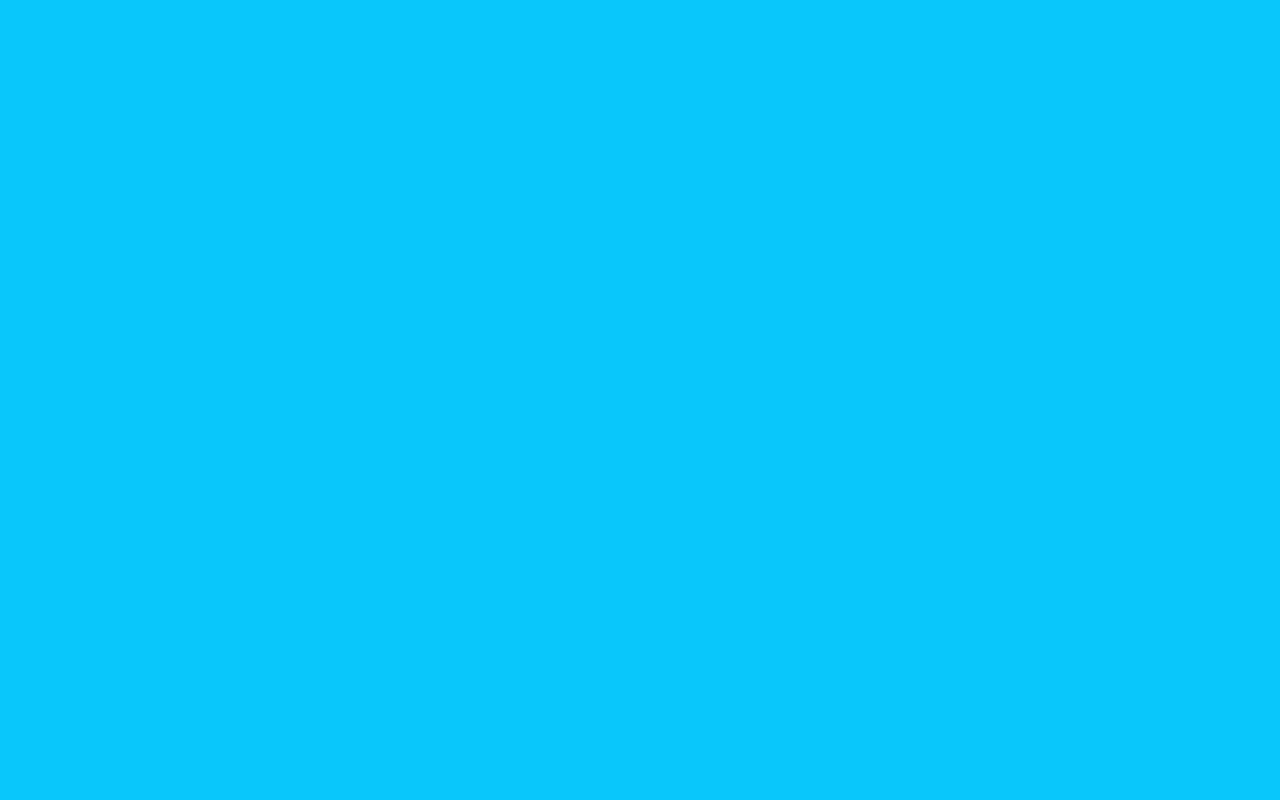
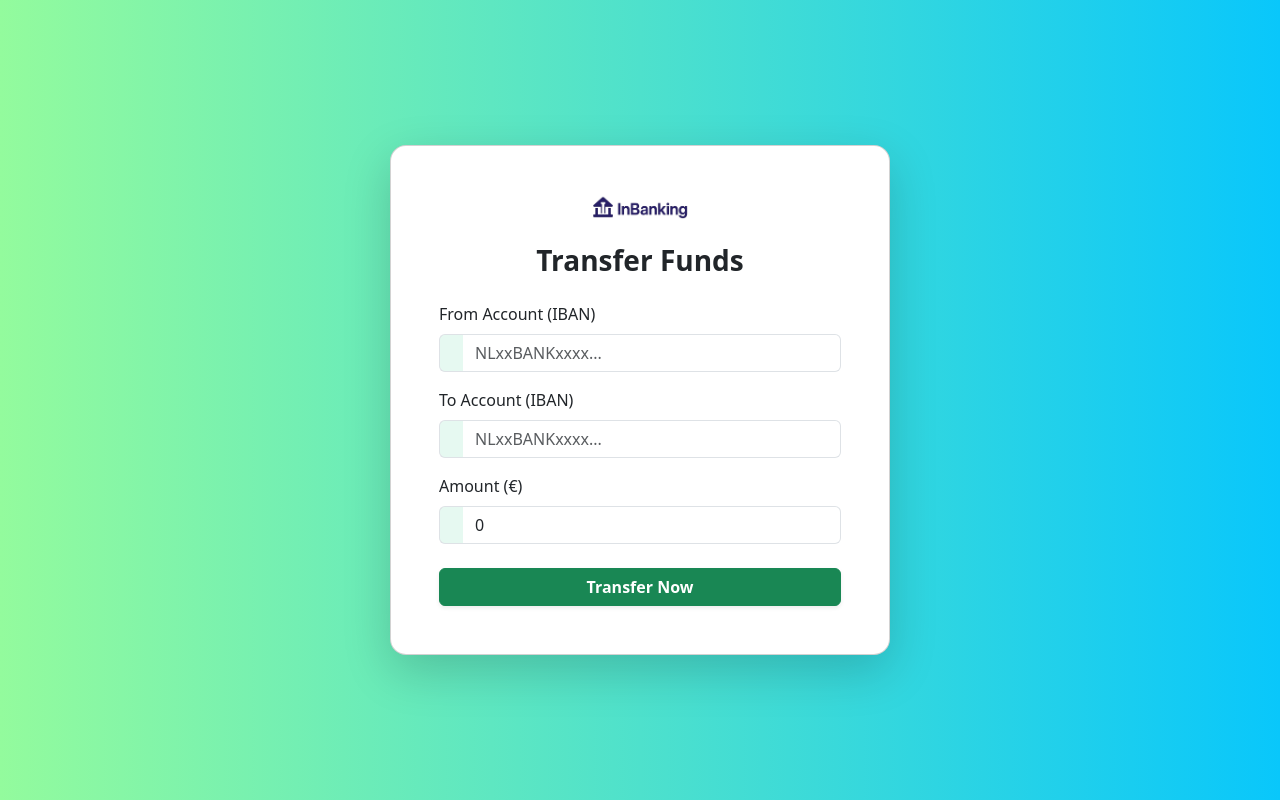
Before and after one commit to Sorint-original/Code-Generation, a Vue app in the folder Frontend/: page /transfer in a window 1280 px wide. Before the commit this address had no page. Built offline with nearby package versions, Linux system fonts and the light colour scheme.

Commit message:
transfer funds page

```diff
--- a/Frontend/src/router/index.js
+++ b/Frontend/src/router/index.js
@@ -10,6 +10,7 @@ import EmployeeDashboard from "@/views/EmployeeDashboard.vue";
 import UnAuthorizedPage from "@/views/UnAuthorized.vue";
 import AccountInfoPage from "@/views/AccountInfoPage.vue";
 import AllAccountsPage from "@/views/AllAccountsPage.vue";
+import TransferFundsPage from "@/views/TransferFundsPage.vue";
 
 const routes = [
   { path: "/login", component: LoginPage },
@@ -27,7 +28,7 @@ const routes = [
     { path: "/unauthorized", component: UnAuthorizedPage },
     { path: "/account", component: AccountInfoPage },
     { path: "/account/all", component: AllAccountsPage },
-
+    { path: "/transfer", component: TransferFundsPage },
 ];
 
 const router = createRouter({
--- /dev/null
+++ b/Frontend/src/views/TransferFundsPage.vue
@@ -0,0 +1,127 @@
+<template>
+  <div class="transfer-page d-flex justify-content-center align-items-center min-vh-100">
+    <div class="card p-5 shadow-lg transfer-card">
+      <img
+        src="../assets/img/May 14, 2025, 09_37_41 PM.png"
+        alt="Banking App Logo"
+        class="mx-auto d-block mb-4 logo-img"
+      />
+
+      <h3 class="text-center fw-bold mb-4">Transfer Funds</h3>
+
+      <form @submit.prevent="transferFunds" class="needs-validation">
+        <div class="mb-3">
+          <label for="sourceIban" class="form-label">From Account (IBAN)</label>
+          <div class="input-group">
+            <span class="input-group-text"><i class="bi bi-box-arrow-in-right"></i></span>
+            <input
+              v-model="sourceIban"
+              id="sourceIban"
+              type="text"
+              class="form-control"
+              placeholder="NLxxBANKxxxx..."
+              required
+            />
+          </div>
+        </div>
+
+        <div class="mb-3">
+          <label for="destinationIban" class="form-label">To Account (IBAN)</label>
+          <div class="input-group">
+            <span class="input-group-text"><i class="bi bi-box-arrow-right"></i></span>
+            <input
+              v-model="destinationIban"
+              id="destinationIban"
+              type="text"
+              class="form-control"
+              placeholder="NLxxBANKxxxx..."
+              required
+            />
+          </div>
+        </div>
+
+        <div class="mb-4">
+          <label for="amount" class="form-label">Amount (€)</label>
+          <div class="input-group">
+            <span class="input-group-text"><i class="bi bi-currency-euro"></i></span>
+            <input
+              v-model.number="amount"
+              id="amount"
+              type="number"
+              class="form-control"
+              placeholder="0.00"
+              step="0.01"
+              min="0.01"
+              required
+            />
+          </div>
+        </div>
+
+        <button type="submit" class="btn btn-success w-100 fw-semibold shadow-sm">
+          Transfer Now
+        </button>
+
+        <div v-if="successMessage" class="alert alert-success mt-4" role="alert">
+          {{ successMessage }}
+        </div>
+        <div v-if="errorMessage" class="alert alert-danger mt-4" role="alert">
+          {{ errorMessage }}
+        </div>
+      </form>
+    </div>
+  </div>
+</template>
+
+<script setup>
+import { ref } from 'vue'
+import api from '@/api/api'
+
+const sourceIban = ref('')
+const destinationIban = ref('')
+const amount = ref(0)
+const successMessage = ref('')
+const errorMessage = ref('')
+
+async function transferFunds() {
+  try {
+    await api.post('/employee/transfer', {
+      sourceIban: sourceIban.value,
+      destinationIban: destinationIban.value,
+      amount: amount.value,
+    })
+
+    successMessage.value = '✅ Transfer completed successfully.'
+    errorMessage.value = ''
+    sourceIban.value = ''
+    destinationIban.value = ''
+    amount.value = 0
+  } catch (err) {
+    successMessage.value = ''
+    errorMessage.value = err.response?.data?.message || '❌ Transfer failed. Please check the IBANs and balance.'
+    console.error('Transfer error:', err)
+  }
+}
+</script>
+
+<style scoped>
+.transfer-page {
+  background: linear-gradient(to right, #93FB9D, #09C7FB);
+  padding: 20px;
+}
+.transfer-card {
+  width: 100%;
+  max-width: 500px;
+  border-radius: 1rem;
+  background-color: #ffffff;
+}
+.logo-img {
+  max-width: 120px;
+}
+.input-group-text {
+  background-color: #e6f9f1;
+  border-right: 0;
+}
+.form-control {
+  border-left: 0;
+}
+</style>
```
Also changed, not shown: 1 other file (tests, documents, lock files or other folders).
